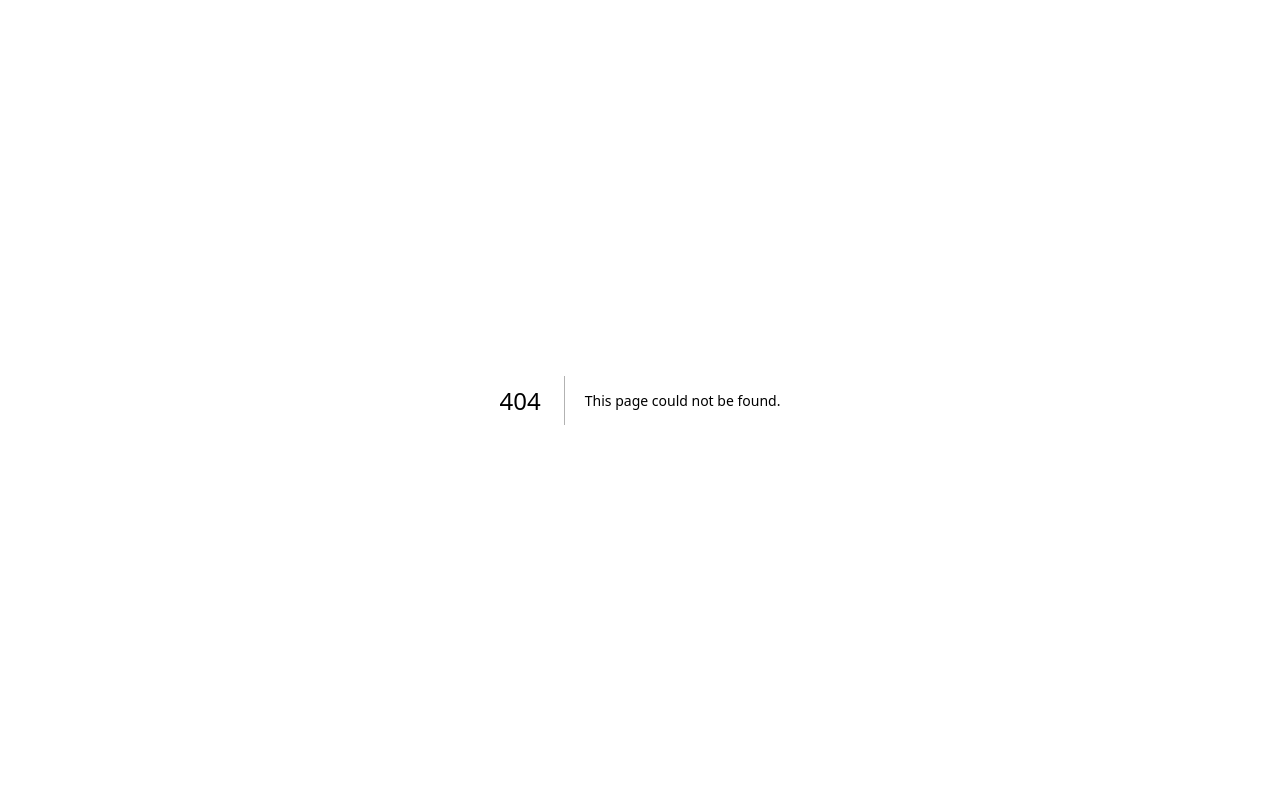
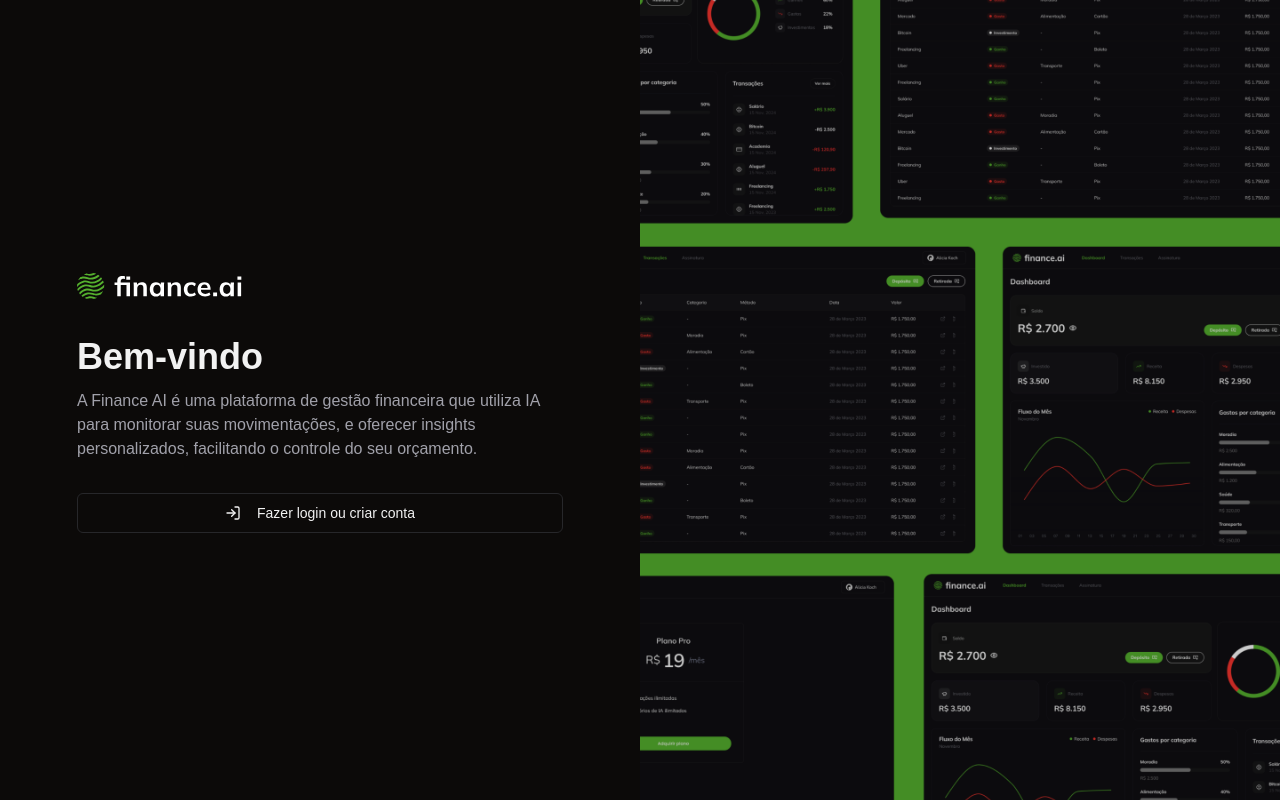
Before and after one commit to brunosb/finance-ai, a Next.js app: page /login in a window 1280 px wide. Before the commit this address had no page. Built offline with nearby package versions, Linux system fonts and the light colour scheme.

Commit message:
feat: add login page

```diff
--- /dev/null
+++ b/app/login/page.tsx
@@ -0,0 +1,41 @@
+import { LogInIcon } from 'lucide-react'
+import Image from 'next/image'
+import { Button } from '../_components/ui/button'
+
+const LoginPage = () => {
+	return (
+		<div className="grid grid-cols-2 h-full">
+			{/* ESQUERDA */}
+			<div className="flex flex-col h-full justify-center p-8 max-w-[550px] mx-auto">
+				<Image
+					src="/logo.svg"
+					alt="Finance AI"
+					width={173}
+					height={39}
+					className="mb-8"
+				/>
+				<h1 className="text-4xl font-bold mb-3">Bem-vindo</h1>
+				<p className="text-muted-foreground mb-8">
+					A Finance AI é uma plataforma de gestão financeira que utiliza IA para
+					monitorar suas movimentações, e oferecer insights personalizados,
+					facilitando o controle do seu orçamento.
+				</p>
+				<Button variant={'outline'}>
+					<LogInIcon className="mr-2" />
+					Fazer login ou criar conta
+				</Button>
+			</div>
+			{/* DIREITA */}
+			<div className="relative h-full w-full">
+				<Image
+					src="/login.png"
+					alt="Faça login"
+					fill
+					className="object-cover"
+				/>
+			</div>
+		</div>
+	)
+}
+
+export default LoginPage
```
Also changed, not shown: public/login.png (added), public/logo.svg (added).
